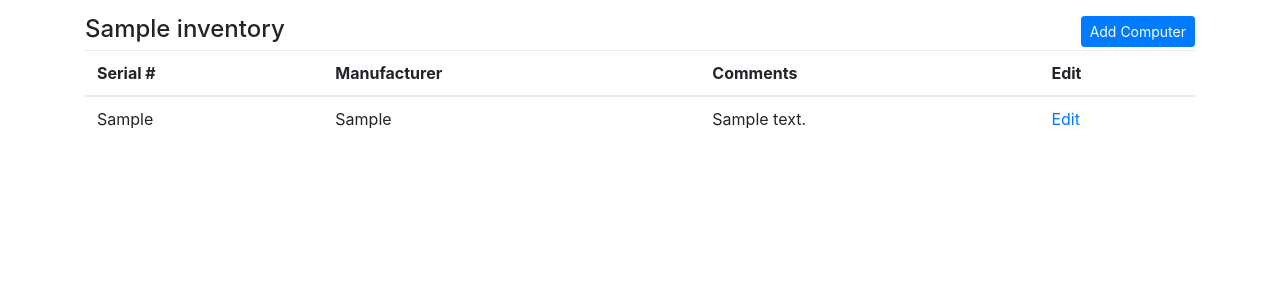
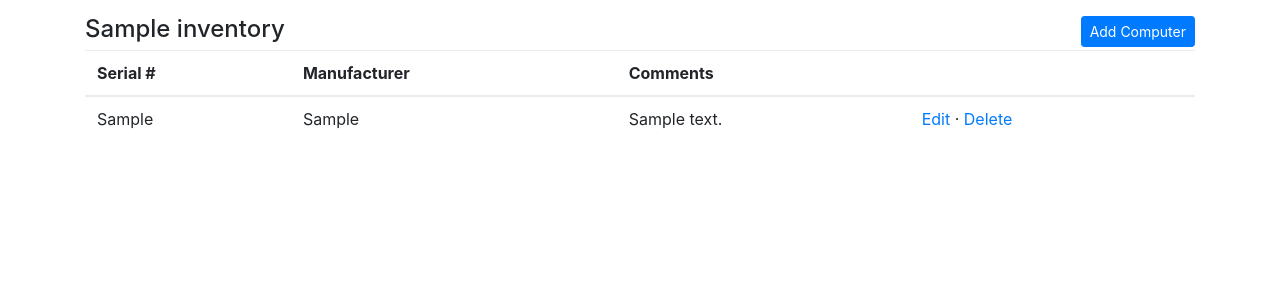
Before and after one commit to eagraf/computerinventory, a Django app: page /inventory/1/ in a window 1280 px wide. Shown: the part 56-356 px from the top of the page. Run offline with Django 3.2, Linux system fonts and the light colour scheme; tables that the repository leaves empty hold one stand-in row (values such as "Sample post"); some libraries are stand-ins or nearby versions.

Commit message:
Added a url for deleting computers.

```diff
--- a/inventory/templates/inventory/inventory.html
+++ b/inventory/templates/inventory/inventory.html
@@ -14,7 +14,7 @@
                 <th>Serial #</th>
                 <th>Manufacturer</th>
                 <th>Comments</th>
-                <th>Edit</th>
+                <th></th>
             </tr>
         </thead>
         <tbody>
@@ -23,7 +23,13 @@
                 <td>{{computer.serial}}</td>
                 <td>{{computer.manufacturer}}</td>
                 <td>{{computer.comments}}</td>
-                <td><a href="{% url 'inventory:editcomputer' inventory.id computer.id %}" >Edit</a></td>
+                <td>
+                    <p>
+                        <a href="{% url 'inventory:editcomputer' inventory.id computer.id %}" >Edit</a>
+                        &#8231
+                        <a href="{% url 'inventory:deletecomputer' inventory.id computer.id %}" >Delete</a>
+                    </p>
+                </td>
             </tr>
         {% endfor %}
         </tbody>
--- a/inventory/urls.py
+++ b/inventory/urls.py
@@ -9,4 +9,5 @@ urlpatterns = [
     url(r'^addinventory/$', views.add_inventory, name='addinventory'),
     url(r'^(?P<inventory_id>[0-9]+)/addcomputer/$', views.add_computer, name='addcomputer'),
     url(r'^(?P<inventory_id>[0-9]+)/editcomputer/(?P<computer_id>[0-9]+)/$', views.edit_computer, name='editcomputer'),
+    url(r'^(?P<inventory_id>[0-9]+)/deletecomputer/(?P<computer_id>[0-9]+)/$', views.delete_computer, name='deletecomputer'),
 ]
--- a/inventory/views.py
+++ b/inventory/views.py
@@ -57,11 +57,14 @@ def add_computer(request, inventory_id):
         computer.save()
         return HttpResponseRedirect(reverse('inventory:inventory', args=(inventory_id,)))
 
+# Form for editing a computers info.
 def edit_computer(request, inventory_id, computer_id):
+    # Render form if GET is used.
     if request.method == 'GET':
         form = EditComputerForm();
         context = { 'edit_form': form }
         return render(request, 'inventory/editcomputer.html', context)
+    # Update the fields, if any, and save the computer again.
     if request.method == 'POST':
         computer = Computer.objects.get(pk=computer_id)
         if request.POST['serial']:
@@ -73,3 +76,14 @@ def edit_computer(request, inventory_id, computer_id):
 
         computer.save()
         return HttpResponseRedirect(reverse('inventory:inventory', args=(inventory_id,)))
+
+# Endpoint for deleting a computer.
+def delete_computer(request, inventory_id, computer_id):
+    try:
+        computer = Computer.objects.get(pk=computer_id)
+    except Computer.DoesNotExist:
+        raise Http404("Computer does not exist")
+
+    computer.delete()
+
+    return HttpResponseRedirect(reverse('inventory:inventory', args=(inventory_id,)))
```
